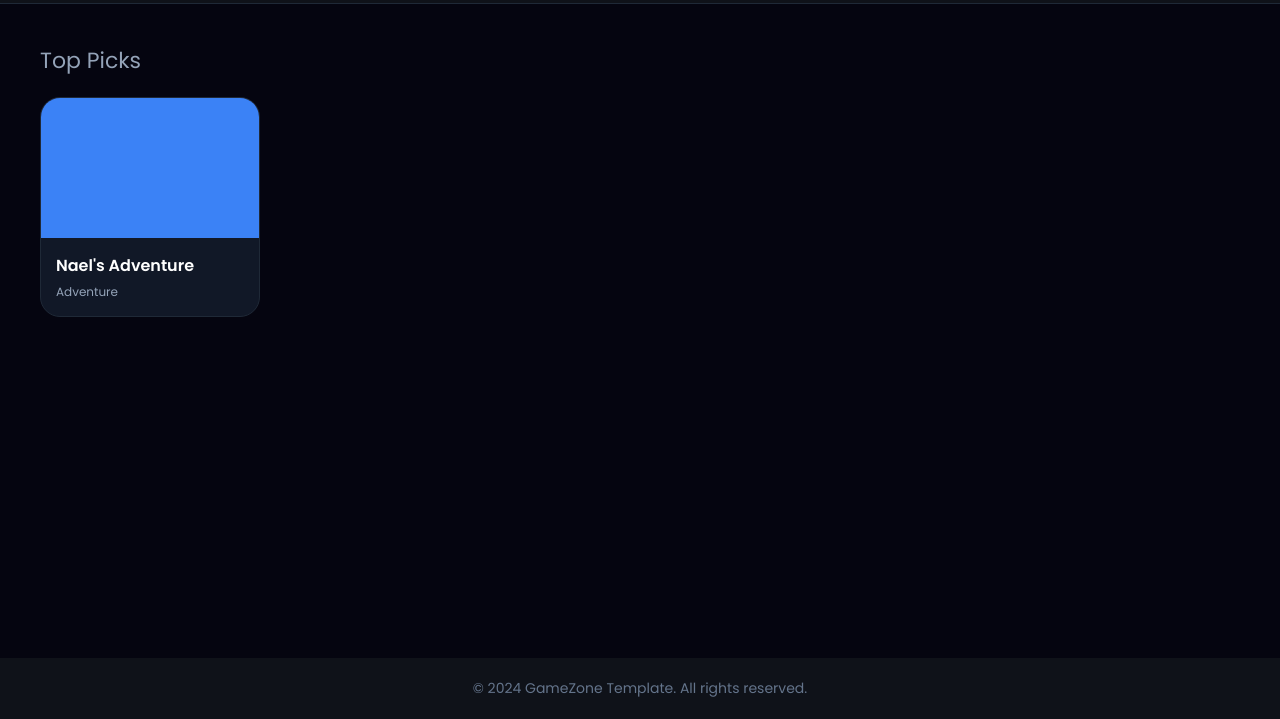
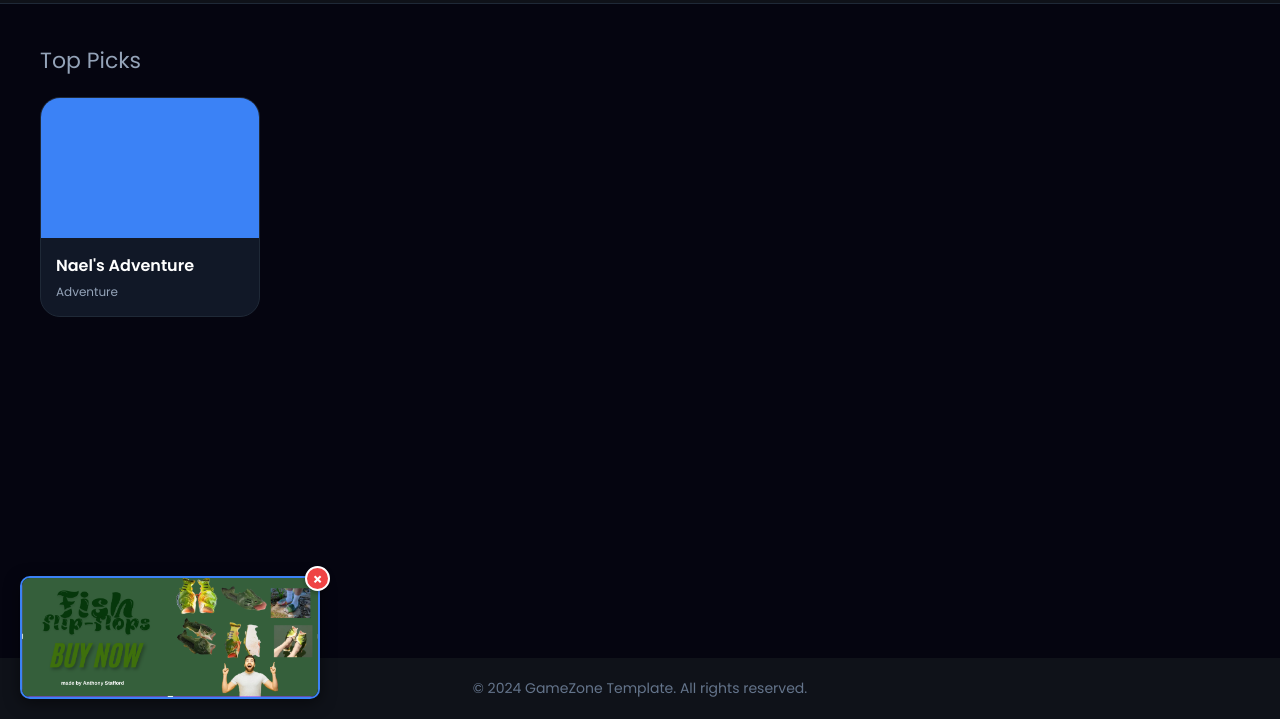
Before and after one commit to sashain6-netizen/Ghastly-Games, a plain HTML site: page games/index.html in a window 1280 px wide. Shown: the part 81-800 px from the top of the page. Drawn offline with Linux system fonts and the light colour scheme.

Commit message:
add update

```diff
--- a/games/index.html
+++ b/games/index.html
@@ -54,7 +54,10 @@
             </div>
         </div>
     </div>
-
+    <div id="adPopup" class="ad-popup">
+        <span class="ad-close-btn" onclick="closeAd()">&times;</span>
+        <img src="Screenshot 2026-02-02 11.58.48 AM.png" alt="Advertisement">
+    </div>
     <script src="script.js"></script>
 </body>
 </html>
--- a/games/script.js
+++ b/games/script.js
@@ -66,3 +66,10 @@ window.onclick = function(event) {
         closeGame();
     }
 }
+// ... existing JS ...
+
+// Function to close the ad pop-up
+function closeAd() {
+    const adPopup = document.getElementById('adPopup');
+    adPopup.style.display = 'none';
+}
--- a/games/style.css
+++ b/games/style.css
@@ -225,3 +225,50 @@ footer {
         width: 95%;
     }
 }
+/* ... existing CSS ... */
+
+/* NEW: Ad Pop-up Styling */
+.ad-popup {
+    position: fixed;
+    bottom: 20px;
+    left: 20px;
+    width: 300px; /* Adjust this width based on your image preference */
+    background-color: transparent;
+    z-index: 900; /* High enough to sit over content, but under the Game Modal (1000) */
+    animation: slideIn 0.5s ease-out;
+}
+
+.ad-popup img {
+    width: 100%;
+    border-radius: 10px;
+    box-shadow: 0 4px 15px rgba(0, 0, 0, 0.5);
+    border: 2px solid #3b82f6; /* Optional: matches your theme highlight */
+    display: block;
+}
+
+.ad-close-btn {
+    position: absolute;
+    top: -10px;
+    right: -10px;
+    background-color: #ef4444;
+    color: white;
+    border-radius: 50%;
+    width: 25px;
+    height: 25px;
+    text-align: center;
+    line-height: 24px;
+    cursor: pointer;
+    font-weight: bold;
+    box-shadow: 0 2px 5px rgba(0,0,0,0.3);
+    border: 2px solid white;
+}
+
+.ad-close-btn:hover {
+    background-color: #d90e0e;
+}
+
+/* Optional: Simple slide-in animation */
+@keyframes slideIn {
+    from { transform: translateX(-100%); opacity: 0; }
+    to { transform: translateX(0); opacity: 1; }
+}
```
